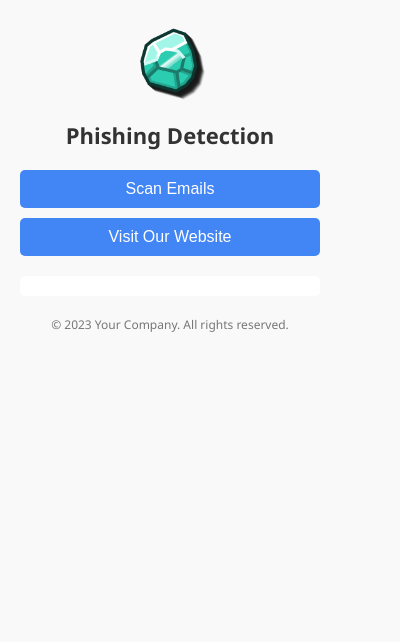
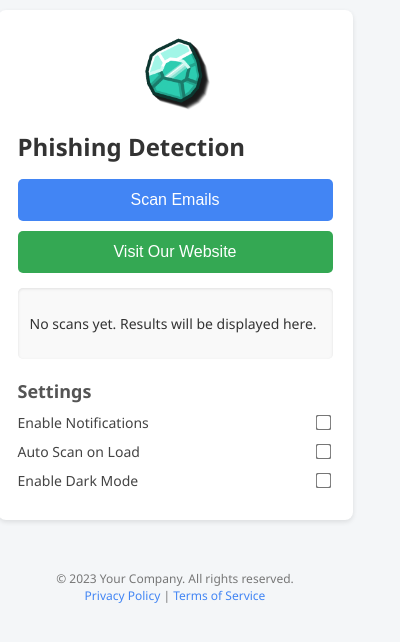
Before and after one commit to NPinzin/Phishing-Email-Detection-NewHacks-2024, a browser extension: page chrome_extension/popup.html in a window 400 px wide. Drawn offline with Linux system fonts and the light colour scheme.

Commit message:
6:02 working extraction
working code, with name and email works, but now I work on impoving the looks of the extension

```diff
--- a/chrome_extension/popup.html
+++ b/chrome_extension/popup.html
@@ -1,45 +1,122 @@
 <!DOCTYPE html>
-<html>
+<html lang="en">
 
 <head>
+  <meta charset="UTF-8">
+  <meta name="viewport" content="width=device-width, initial-scale=1.0">
   <title>Phishing Detection</title>
   <style>
     body {
       font-family: 'Segoe UI', Tahoma, Geneva, Verdana, sans-serif;
-      width: 300px;
-      background-color: #f9f9f9;
+      width: 350px;
+      background-color: #f4f6f8;
       margin: 0;
-      padding: 20px;
+      padding: 0;
+      display: flex;
+      flex-direction: column;
+      align-items: center;
+      transition: background-color 0.3s, color 0.3s;
     }
 
     h1 {
-      font-size: 22px;
-      margin-bottom: 20px;
-      text-align: center;
+      font-size: 24px;
+      margin-top: 20px;
       color: #333;
     }
 
-    button {
-      padding: 10px;
-      width: 100%;
-      margin-bottom: 10px;
-      border: none;
-      border-radius: 5px;
-      background-color: #4285F4;
-      color: white;
-      font-size: 16px;
-      cursor: pointer;
-    }
-
-    button:hover {
-      background-color: #357AE8;
+    .container {
+      width: 90%;
+      max-width: 350px;
+      padding: 20px;
+      background-color: #fff;
+      border-radius: 8px;
+      box-shadow: 0 2px 5px rgba(0, 0, 0, 0.1);
+      margin-top: 10px;
+      margin-bottom: 20px;
+      transition: background-color 0.3s, color 0.3s;
     }
 
     .logo {
       display: block;
-      margin: 0 auto 20px;
+      margin: 0 auto 10px;
       width: 80px;
       height: 80px;
+    }
+
+    .btn {
+      display: block;
+      width: 100%;
+      padding: 12px;
+      margin: 10px 0;
+      border: none;
+      border-radius: 5px;
+      font-size: 16px;
+      cursor: pointer;
+      transition: background-color 0.3s;
+    }
+
+    .btn-primary {
+      background-color: #4285F4;
+      color: white;
+    }
+
+    .btn-primary:hover {
+      background-color: #357AE8;
+    }
+
+    .btn-secondary {
+      background-color: #34A853;
+      color: white;
+    }
+
+    .btn-secondary:hover {
+      background-color: #2a8a42;
+    }
+
+    .settings {
+      margin-top: 20px;
+    }
+
+    .settings h2 {
+      font-size: 18px;
+      color: #555;
+      margin-bottom: 10px;
+    }
+
+    .settings-item {
+      display: flex;
+      align-items: center;
+      justify-content: space-between;
+      margin: 10px 0;
+    }
+
+    .settings-item label {
+      font-size: 14px;
+      color: #444;
+    }
+
+    .settings-item input[type="checkbox"] {
+      transform: scale(1.2);
+      cursor: pointer;
+    }
+
+    #output {
+      margin-top: 15px;
+      background-color: #f9f9f9;
+      padding: 12px;
+      border-radius: 5px;
+      max-height: 200px;
+      overflow-y: auto;
+      font-size: 14px;
+      color: #333;
+      box-shadow: inset 0 1px 3px rgba(0, 0, 0, 0.1);
+      transition: background-color 0.3s, color 0.3s;
+    }
+
+    #output pre {
+      white-space: pre-wrap;
+      word-wrap: break-word;
+      font-family: inherit;
     }
 
     .footer {
@@ -47,10 +124,12 @@
       text-align: center;
       font-size: 12px;
       color: #777;
+      padding: 10px 0;
+      transition: color 0.3s;
     }
 
     .footer a {
-      color: #777;
+      color: #4285F4;
       text-decoration: none;
     }
 
@@ -58,35 +137,103 @@
       text-decoration: underline;
     }
 
-    #output {
-      margin-top: 10px;
-      background-color: #fff;
-      padding: 10px;
-      border-radius: 5px;
-      max-height: 200px;
-      overflow-y: auto;
-      font-size: 14px;
-      color: #333;
+    /* Dark Mode Styles */
+    body.dark-mode {
+      background-color: #1e1e1e;
+      color: #f1f1f1;
     }
 
-    #output pre {
-      white-space: pre-wrap;
-      word-wrap: break-word;
-      font-family: inherit;
+    .container.dark-mode {
+      background-color: #333;
+      color: #f1f1f1;
+    }
+
+    #output.dark-mode {
+      background-color: #444;
+      color: #eaeaea;
+    }
+
+    .footer.dark-mode {
+      color: #bbb;
+    }
+
+    .btn.dark-mode {
+      background-color: #555;
+    }
+
+    .btn-primary.dark-mode {
+      background-color: #567fce;
+    }
+
+    .btn-secondary.dark-mode {
+      background-color: #3e7d48;
     }
   </style>
 </head>
 
 <body>
-  <img src="icon128.png" alt="Logo" class="logo">
-  <h1>Phishing Detection</h1>
-  <button id="scanEmails">Scan Emails</button>
-  <button id="visitWebsite">Visit Our Website</button>
-  <div id="output"></div>
+  <div class="container">
+    <img src="icon128.png" alt="Logo" class="logo">
+    <h1>Phishing Detection</h1>
+    <button id="scanEmails" class="btn btn-primary">Scan Emails</button>
+    <button id="visitWebsite" class="btn btn-secondary">Visit Our Website</button>
+    <div id="output">
+      <p>No scans yet. Results will be displayed here.</p>
+    </div>
+
+    <div class="settings">
+      <h2>Settings</h2>
+      <div class="settings-item">
+        <label for="enableNotifications">Enable Notifications</label>
+        <input type="checkbox" id="enableNotifications">
+      </div>
+      <div class="settings-item">
+        <label for="autoScan">Auto Scan on Load</label>
+        <input type="checkbox" id="autoScan">
+      </div>
+      <div class="settings-item">
+        <label for="darkMode">Enable Dark Mode</label>
+        <input type="checkbox" id="darkMode">
+      </div>
+    </div>
+  </div>
+
   <div class="footer">
-    &copy; 2023 Your Company. All rights reserved.
+    &copy; 2023 Your Company. All rights reserved. <br>
+    <a href="#">Privacy Policy</a> | <a href="#">Terms of Service</a>
   </div>
-  <script src="popup.js"></script>
+
+  <script>
+    document.addEventListener('DOMContentLoaded', () => {
+      const darkModeCheckbox = document.getElementById('darkMode');
+      const enableDarkMode = () => {
+        document.body.classList.toggle('dark-mode');
+        document.querySelector('.container').classList.toggle('dark-mode');
+        document.getElementById('output').classList.toggle('dark-mode');
+        document.querySelector('.footer').classList.toggle('dark-mode');
+        document.querySelectorAll('.btn').forEach(btn => {
+          btn.classList.toggle('dark-mode');
+        });
+      };
+
+      // Load dark mode preference from localStorage
+      if (localStorage.getItem('darkMode') === 'enabled') {
+        darkModeCheckbox.checked = true;
+        enableDarkMode();
+      }
+
+      // Add event listener to the dark mode toggle
+      darkModeCheckbox.addEventListener('change', () => {
+        if (darkModeCheckbox.checked) {
+          enableDarkMode();
+          localStorage.setItem('darkMode', 'enabled');
+        } else {
+          enableDarkMode();
+          localStorage.setItem('darkMode', 'disabled');
+        }
+      });
+    });
+  </script>
 </body>
 
 </html>
```
Also changed, not shown: chrome_extension/contentScript.js (+24 -14 lines).
